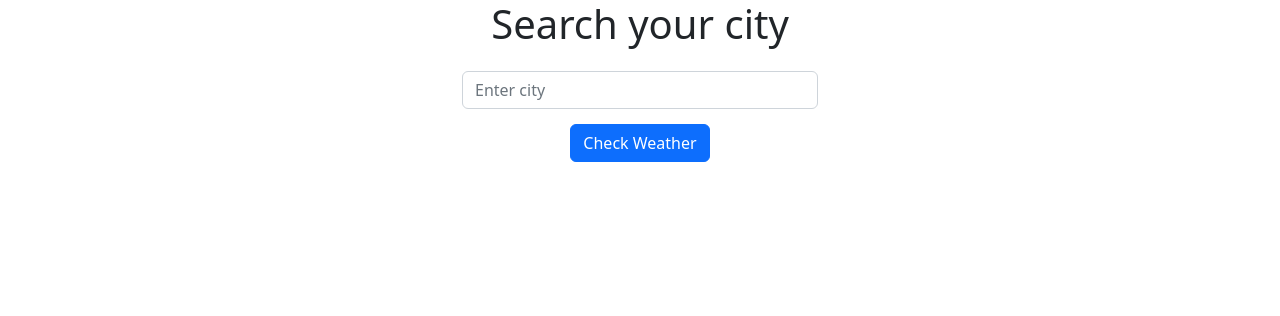
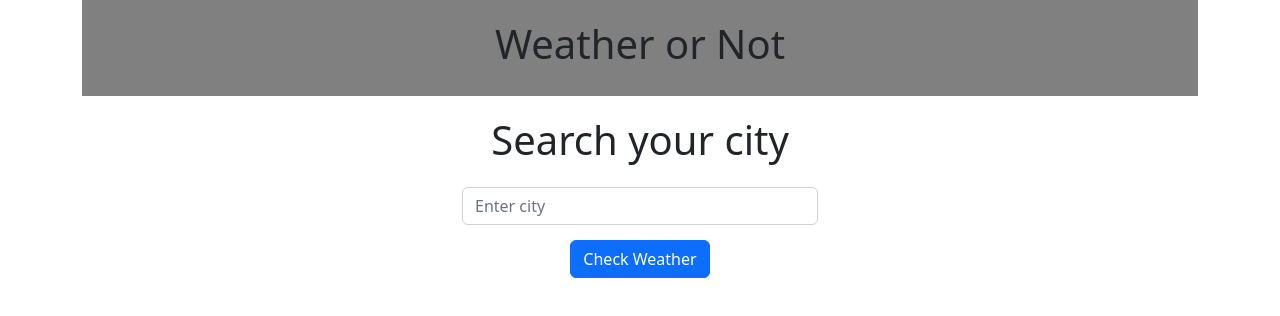
Before and after one commit to sammymayhem/weather-or-not, a React (Create React App) app: page / in a window 1280 px wide. Shown: the top 316 px of the page. Built offline with nearby package versions, Linux system fonts and the light colour scheme.

Commit message:
Added header, need to figure out spacing and width

```diff
--- a/src/App.js
+++ b/src/App.js
@@ -1,10 +1,11 @@
 import React from 'react';
-import CitySearch from './components/CitySearch';
 import './App.css';
 import { Container } from 'react-bootstrap';
 import UseFetch from './hooks/UseFetch';
 import { API_KEY, API_BASE_URL } from './apis/config';
+import CitySearch from './components/CitySearch';
 import WeatherList from './components/WeatherList';
+import Header from './components/Header';
 
 const App = () => {
 
@@ -19,6 +20,7 @@ const App = () => {
 
   return (
     <Container className="App">
+      <Header />
       <CitySearch
         onSearch={(city) => setUrl(`${API_BASE_URL}/data/2.5/forecast?q=${city}&cnt=5&appid=${API_KEY}`)} />
 
--- a/src/components/CitySearch.js
+++ b/src/components/CitySearch.js
@@ -1,5 +1,6 @@
 import React, { useState } from 'react';
 import { Row, Col, FormControl, Button } from 'react-bootstrap';
+import '../styles/CitySearch.css';
 
 const CitySearch = ({onSearch}) => {
 
@@ -12,7 +13,7 @@ const CitySearch = ({onSearch}) => {
     // };
 
     return (
-        <>
+        <div className='search-container'>
             <Row>
                 <Col>
                     <h1>Search your city</h1>
@@ -32,10 +33,10 @@ const CitySearch = ({onSearch}) => {
 
             <Row>
                 <Col>
-                    <Button onClick={() => onSearch(city)} >Check Weather</Button>
+                    <Button onClick={() => onSearch(city)}>Check Weather</Button>
                 </Col>
             </Row>
-        </>
+        </div>
     );
 
 };
--- /dev/null
+++ b/src/components/Header.js
@@ -0,0 +1,14 @@
+import React from "react";
+import '../styles/Header.css';
+
+const Header = () => {
+    return (
+        <div className="header-container">
+            <div className="header">
+                <h1>Weather or Not</h1>
+            </div>
+        </div>
+    );
+};
+
+export default Header;
--- a/src/components/Weather.js
+++ b/src/components/Weather.js
@@ -1,10 +1,12 @@
 import React from 'react';
 import { Card } from 'react-bootstrap';
+import '../styles/Weather.css';
 
-const Weather = ({dt, temp_min, temp_max, main, icon}) => {
+const Weather = ({ dt, temp_min, temp_max, main, icon }) => {
     const date = new Date(dt);
     return (
-        <Card style={{ width: '18rem' }}>
+        <div className='weather-card'>
+            <Card style={{ width: '12rem' }}>
                 <Card.Img
                     variant="top"
                     src={`http://openweathermap.org/img/wn/${icon}@2x.png`} />
@@ -17,6 +19,7 @@ const Weather = ({dt, temp_min, temp_max, main, icon}) => {
                     <p>Max: {temp_max}</p>
                 </Card.Body>
             </Card>
+        </div>
     );
 };
 
--- a/src/components/WeatherList.js
+++ b/src/components/WeatherList.js
@@ -1,12 +1,14 @@
 import React from "react";
 import { Col, Row } from 'react-bootstrap';
 import Weather from './Weather';
+import '../styles/WeatherList.css';
 
-const WeatherList = ({weathers}) => {
+const WeatherList = ({ weathers }) => {
     return (
+        <div className="weather-container">
             <Row>
-            {weathers.map(({dt, main, weather}) => (
-                <Col key={dt}>
+                {weathers.map(({ dt, main, weather }) => (
+                    <Col className="weather-list" key={dt}>
                         <Weather
                             temp_max={main.temp_max}
                             temp_min={main.temp_min}
@@ -17,6 +19,7 @@ const WeatherList = ({weathers}) => {
                     </Col>
                 ))}
             </Row>
+        </div>
     )
 }
 
--- /dev/null
+++ b/src/styles/CitySearch.css
@@ -0,0 +1,3 @@
+.search-container {
+    padding-top: 20px;
+}
--- /dev/null
+++ b/src/styles/Header.css
@@ -0,0 +1,8 @@
+.header-container {
+    background-color: grey;
+    padding: 20px 0px;
+}
+
+.header {
+    width: 100%;
+}
--- /dev/null
+++ b/src/styles/WeatherList.css
@@ -0,0 +1,10 @@
+.weather-container {
+    display: flex;
+    justify-content: center;
+}
+
+.weather-list {
+    flex-direction: row;
+    justify-content: center;
+    background-color: grey;
+}
```
Also changed, not shown: src/styles/Weather.css (added). Lines whose indentation alone changed are shown as unchanged.
